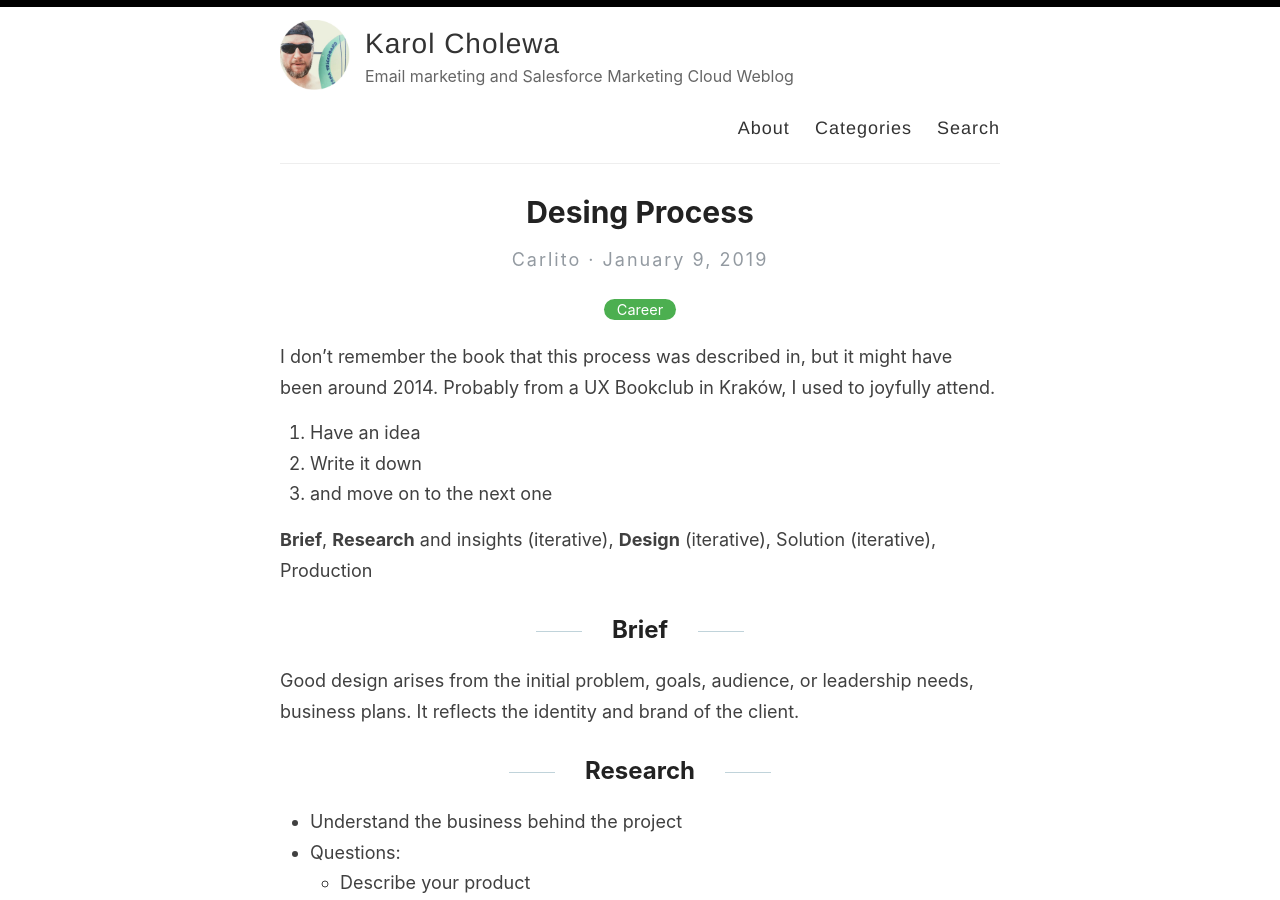
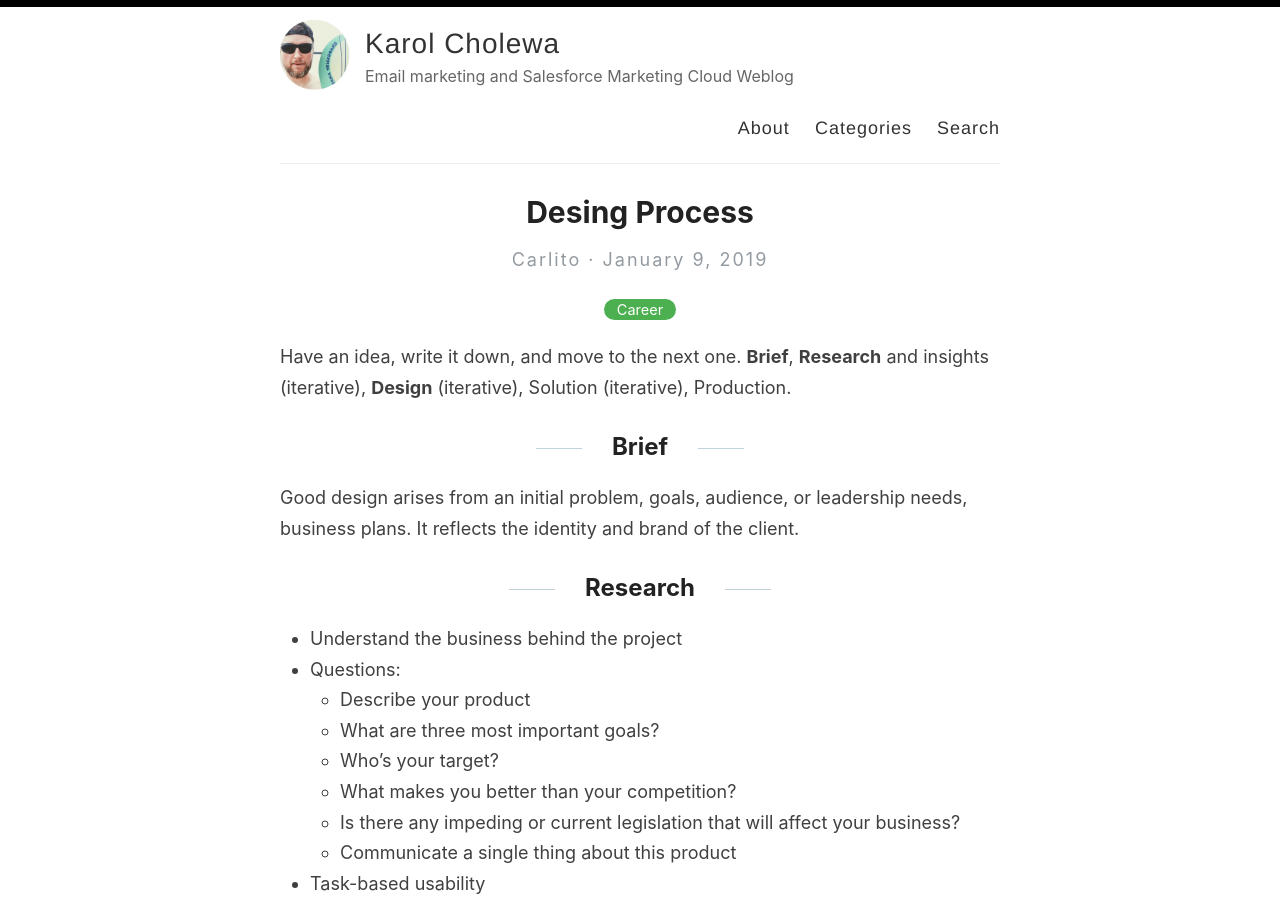
Before and after one commit to karolcholewa/blog, a Jekyll site: the page built from _posts/2019-01-09-design-process.md, in a window 1280 px wide and 900 px high. Built offline with Jekyll 4.4.1, drawn with Linux system fonts in a browser that asks for light colours.

Commit message:
major commit

```diff
--- a/_posts/2019-01-09-design-process.md
+++ b/_posts/2019-01-09-design-process.md
@@ -3,23 +3,13 @@ layout: post
 title: "Desing Process"
 categories: Career
 ---
-
-I don’t remember the book that this process was described in, but it might have been around 2014. Probably from a UX Bookclub in Kraków, I used to joyfully attend.
-
-
-1. Have an idea
-2. Write it down
-3. and move on to the next one
-
-**Brief**, **Research** and insights (iterative), **Design** (iterative), Solution (iterative), Production
+Have an idea, write it down, and move to the next one. **Brief**, **Research** and insights (iterative), **Design** (iterative), Solution (iterative), Production.
 
 ## Brief
 
-Good design arises from the initial problem, goals, audience, or leadership needs, business plans. It reflects the identity and brand of the client.
+Good design arises from an initial problem, goals, audience, or leadership needs, business plans. It reflects the identity and brand of the client.
 
 ## Research
-
-
 
 *   Understand the business behind the project
 *   Questions:
@@ -37,7 +27,6 @@ Good design arises from the initial problem, goals, audience, or leadership need
 ## Design
 
 
-
 *   Project personas
 *   Frame the design solutions in the real world
 *   No need to be involved in the actual research
```
Also changed, not shown: _posts/2019-01-04-compare-output-input.md (+1 -1 lines).
